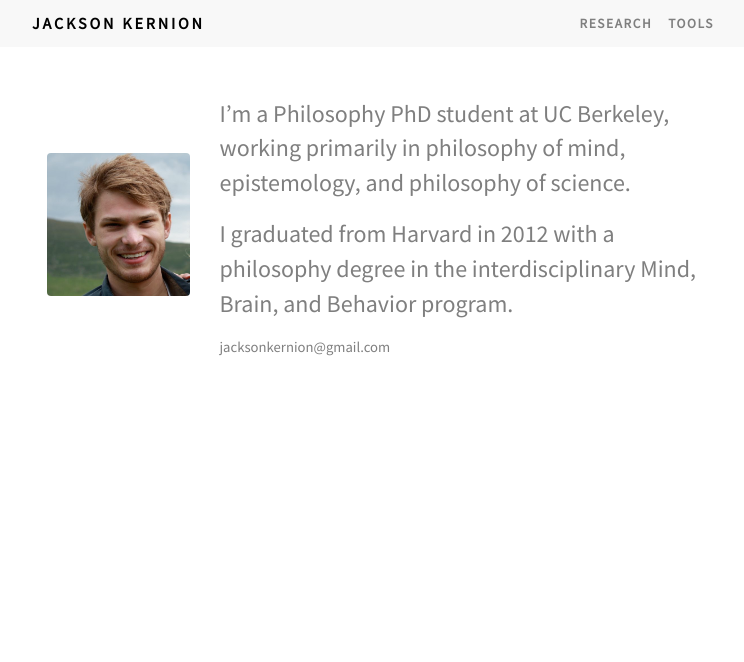
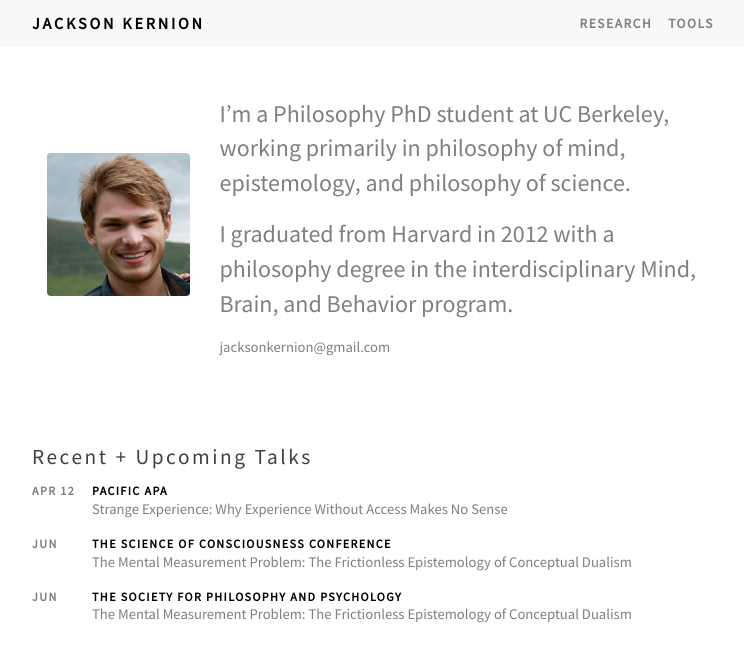
Before and after one commit to jacksonkernion/jacksonkernion.github.io, a Jekyll site: the page built from index.md, in a window 1280 px wide. Shown: the top 662 px of the page, without its empty margins (263-1007 px from the left). Built offline with Jekyll 4.4.1, drawn with Linux system fonts in a browser that asks for light colours; nearby versions of some CDN libraries; our own code applies the rules of GitHub Pages for plain Markdown files; some of the changed lines change nothing that is shown.

Commit message:
changed hom and research

```diff
--- a/index.md
+++ b/index.md
@@ -9,6 +9,25 @@
     <p class="email">jacksonkernion@gmail.com</p>
   </div>
 </div>
+
+<h2>Recent + Upcoming Talks</h2>
+
+{% comment %}{% assign talks = site.data.talks | where_exp: "date", "date !< site.time" %} {% endcomment %}
+{% for talk in site.data.cv.talks %}
+
+<div class="talk row">
+  {% if talk.date %}
+  <div class="talk-date col">{{ talk.date | date: "%b %d" }}</div>
+  {% else %}
+  <div class="talk-date col">{{ talk.start_date | date: "%b" }}</div>
+  {% endif %}
+  <div class="col">
+    <div class="talk-venue">{{ talk.venue }}</div>
+    <p class="talk-title">{{ talk.title }}</p>
+  </div>
+</div>
+
+{% endfor %}
 
 <!--
 
--- a/research.md
+++ b/research.md
@@ -4,33 +4,19 @@
 
 <h1 id="research">Research</h1>
 
-<p class="page-description">I’m writing a dissertation on the concept of conscious experience, arguing that our 'third-personal' understanding of conscious experience follows from/is part of our 'first-personal' understanding.</p>
+<p class="page-description">I’m currently finishing up a dissertation on our concept of conscious experience, arguing that it's a functional concept.</p>
 
-<h2>Recent and Upcoming Talks</h2>
 
-{% comment %}{% assign talks = site.data.talks | where_exp: "date", "date !< site.time" %} {% endcomment %}
-{% for talk in site.data.cv.talks %}
+## Dissertation
 
-<div class="talk row">
-  {% if talk.date %}
-  <div class="talk-date col">{{ talk.date | date: "%b %d" }}</div>
-  {% else %}
-  <div class="talk-date col">{{ talk.start_date | date: "%b" }}</div>
-  {% endif %}
-  <div class="col">
-    <div class="talk-venue">{{ talk.venue }}</div>
-    <p class="talk-title">{{ talk.title }}</p>
-  </div>
-</div>
+How does our concept of conscious experience constrain attempts to understand the mind’s place in nature? Many think there’s an in-principle difficulty in moving between the first-personal concept of experience and the sorts of third-personal concepts that feature in scientific theorizing: we can’t read off any facts about objective functional structure from facts about subjective experience, and vice versa. But this has some under-appreciated costs: it would undermine our justification for everyday judgments about experience, and it would render the metaphysics of mind unintelligible. In fact, we can see, by reflecting on cases of functionally isolated experiences (which I take to be incoherent), that our notion of experience must be a functional notion of some kind or other. Conceiving of a phenomenal mind already involves the conception of a certain kind of underlying functional structure in which various experiences are embedded and through which they bear relations to one another. And seeing this allows us to better understand why brains are the sorts of things that can be the seats of experience while jars of mayonnaise--which don’t have the right functional organization--can't be.
 
-{% endfor %}
-
-<h2>Current Work</h2>
+For the details of my account, see standalone versions of some of the chapters:
 
 <p class="item-title">Strange Experience: <span class="paper-subtitle">Why Experience Without Access Makes No Sense</span></p>
 
 <div class="item-description">
-<p>I introduce a challenge to the view that thinking about minds in a first-personal, how-it-feels way is cleanly separable from thinking about minds in a third-personal, how-it-works way. To show this, I discuss the ‘contrapositive’ of widely-discussed zombie cases: phenomenology without function (rather than function without phenomenology.)</p>
+<p>I introduce a challenge to the view that thinking about minds in a first-personal, how-it-feels way is cleanly separable from thinking about minds in a third-personal, how-it-works way. I focus on a thought experimenet involving phenomenology without function, the ‘contrapositive’ of widely-discussed zombie cases.</p>
 <div class="little-links">
 	<a href="assets/Kernion - Strange Experience.pdf">Draft</a> ・ <a href="assets/Kernion - Strange Experience - Pacific APA Handout.pdf">Talk Handout</a>
 </div>
@@ -43,11 +29,27 @@
 
 <p class="item-title">The Mental Measurement Problem: <span class="paper-subtitle">The Frictionless Epistemology of Conceptual Dualism</span></p>
 <div class="item-description">
-<p>I try to show how a conceptual gap between first-personal data and third-personal data leads to insurmountable methodological difficulties for a science of mind.</p>
+<p>I show how a conceptual gap between first-personal data and third-personal data leads to insurmountable methodological difficulties for a science of mind.</p>
 <p>(Draft available on request.)</p>
 
 <p class="item-title">The Conceptual Interaction Problem: <span class="paper-subtitle">The Impossible Metaphysics of Conceptual Dualism</span></p>
 <div class="item-description">
-<p>I try to show how a conceptual gap between the functional and the phenomenal makes any metaphysical link between the two unintelligible. In short, we run into a conceptual interaction problem that mirrors the old, familiar substance interaction problem.</p>
+<p>I show how a conceptual gap between the functional and the phenomenal makes any metaphysical link between the two unintelligible. In short, we run into a conceptual interaction problem that mirrors the old, familiar substance interaction problem.</p>
 <p>(Draft in progress.)</p>
+
+## Other Work
+
+Some other projects that I'm working on:
+
+
+Cognitive Architecture and Computation
+
+While I mostly focus on conceptual issues in my dissertation (where I argue that minds, in general, are integrated systems which unify the outputs of many task-specific subsystems), my preferred conceptual conclusions naturally lead to future work that lies at the intersection of philosophy and science--work that goes about the task of constructing a model of the contingent architecture of human minds that conforms to the a priori constraints laid out in my dissertation. Here, I'm most interested in showing that we can't specify a general 'thinking module' over and above the collection task-specific modules: 'thinking' is just the ebb and flow of outputs that are dumped into a single global workspace.
+
+The Puzzling Anti-Realism of Contemporary Physics
+
+A 'reductionist' approach to knowledge
+
+
+
 </div>
```
